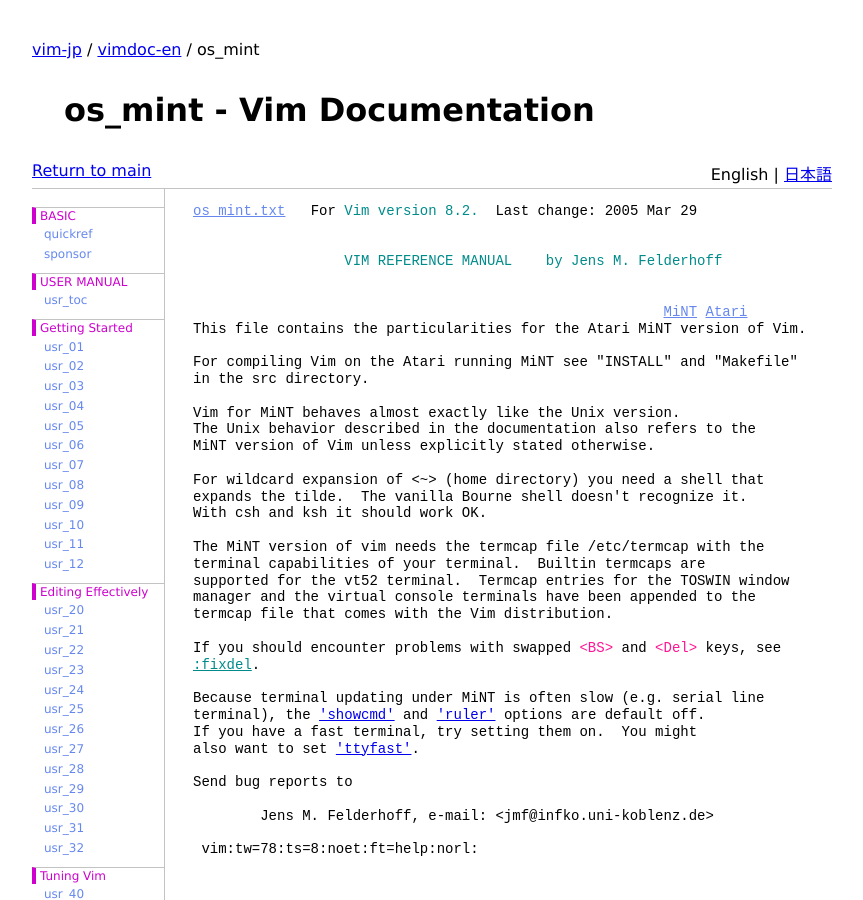
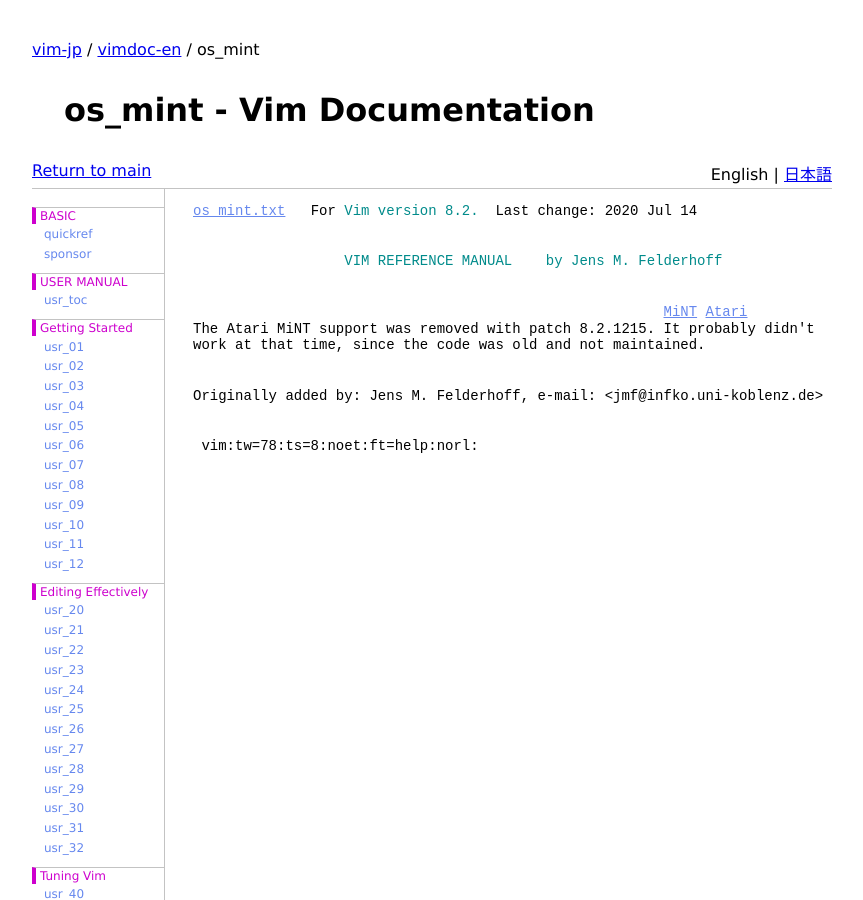
Before and after one commit to vim-jp/vimdoc-en, a Jekyll site: the page built from os_mint.html, in a window 1280 px wide and 900 px high. Shown: the whole window, without its empty margins (208-1071 px from the left). Built offline with Jekyll 4.4.1, drawn with Linux system fonts in a browser that asks for light colours; nearby versions of some CDN libraries; comment, search, counter and statistics services are not loaded.

Commit message:
Generated by Travis JOB 1272.1
https://travis-ci.org/vim-jp/vimdoc-en/builds/708186888

```diff
--- a/os_mint.html
+++ b/os_mint.html
@@ -3,43 +3,19 @@
 helpname: 'os_mint'
 ---
 <div id='vimCodeElement'>
-<a class="Constant" href="os_mint.html" name="os_mint.txt">os_mint.txt</a>&nbsp;&nbsp; For&nbsp;<span class="Identifier">Vim version 8.2.</span>&nbsp;&nbsp;Last change: 2005 Mar 29<br>
+<a class="Constant" href="os_mint.html" name="os_mint.txt">os_mint.txt</a>&nbsp;&nbsp; For&nbsp;<span class="Identifier">Vim version 8.2.</span>&nbsp;&nbsp;Last change: 2020 Jul 14<br>
 <br>
 <br>
 &nbsp;&nbsp;&nbsp;&nbsp;&nbsp;&nbsp;&nbsp;&nbsp;&nbsp;&nbsp;&nbsp;&nbsp;&nbsp;&nbsp;&nbsp;&nbsp;&nbsp;&nbsp;<span class="Identifier">VIM REFERENCE MANUAL&nbsp;&nbsp;&nbsp;&nbsp;by Jens M. Felderhoff</span><br>
 <br>
 <br>
 &nbsp;&nbsp;&nbsp;&nbsp;&nbsp;&nbsp;&nbsp;&nbsp;&nbsp;&nbsp;&nbsp;&nbsp;&nbsp;&nbsp;&nbsp;&nbsp;&nbsp;&nbsp;&nbsp;&nbsp;&nbsp;&nbsp;&nbsp;&nbsp;&nbsp;&nbsp;&nbsp;&nbsp;&nbsp;&nbsp;&nbsp;&nbsp;&nbsp;&nbsp;&nbsp;&nbsp;&nbsp;&nbsp;&nbsp;&nbsp;&nbsp;&nbsp;&nbsp;&nbsp;&nbsp;&nbsp;&nbsp;&nbsp;&nbsp;&nbsp;&nbsp;&nbsp;&nbsp;&nbsp;&nbsp;&nbsp;<a class="Constant" href="os_mint.html#MiNT" name="MiNT">MiNT</a>&nbsp;<a class="Constant" href="os_mint.html#Atari" name="Atari">Atari</a><br>
-This file contains the particularities for the Atari MiNT version of Vim.<br>
+The Atari MiNT support was removed with patch 8.2.1215. It probably didn't<br>
+work at that time, since the code was old and not maintained.<br>
 <br>
-For compiling Vim on the Atari running MiNT see &quot;INSTALL&quot; and &quot;Makefile&quot;<br>
-in the src directory.<br>
 <br>
-Vim for MiNT behaves almost exactly like the Unix version.<br>
-The Unix behavior described in the documentation also refers to the<br>
-MiNT version of Vim unless explicitly stated otherwise.<br>
+Originally added by: Jens M. Felderhoff, e-mail: &lt;jmf@infko.uni-koblenz.de&gt;<br>
 <br>
-For wildcard expansion of &lt;~&gt; (home directory) you need a shell that<br>
-expands the tilde.&nbsp;&nbsp;The vanilla Bourne shell doesn't recognize it.<br>
-With csh and ksh it should work OK.<br>
-<br>
-The MiNT version of vim needs the termcap file /etc/termcap with the<br>
-terminal capabilities of your terminal.&nbsp;&nbsp;Builtin termcaps are<br>
-supported for the vt52 terminal.&nbsp;&nbsp;Termcap entries for the TOSWIN window<br>
-manager and the virtual console terminals have been appended to the<br>
-termcap file that comes with the Vim distribution.<br>
-<br>
-If you should encounter problems with swapped&nbsp;<span class="Special">&lt;BS&gt;</span>&nbsp;and&nbsp;<span class="Special">&lt;Del&gt;</span>&nbsp;keys, see<br>
-<a class="Identifier" href="options.html#:fixdel">:fixdel</a>.<br>
-<br>
-Because terminal updating under MiNT is often slow (e.g. serial line<br>
-terminal), the&nbsp;<a class="Type" href="options.html#'showcmd'">'showcmd'</a>&nbsp;and&nbsp;<a class="Type" href="options.html#'ruler'">'ruler'</a>&nbsp;options are default off.<br>
-If you have a fast terminal, try setting them on.&nbsp;&nbsp;You might<br>
-also want to set&nbsp;<a class="Type" href="options.html#'ttyfast'">'ttyfast'</a>.<br>
-<br>
-Send bug reports to<br>
-<br>
-&nbsp;&nbsp;&nbsp;&nbsp;&nbsp;&nbsp;&nbsp;&nbsp;Jens M. Felderhoff, e-mail: &lt;jmf@infko.uni-koblenz.de&gt;<br>
 <br>
 &nbsp;vim:tw=78:ts=8:noet:ft=help:norl:<br>
 </div>
```
